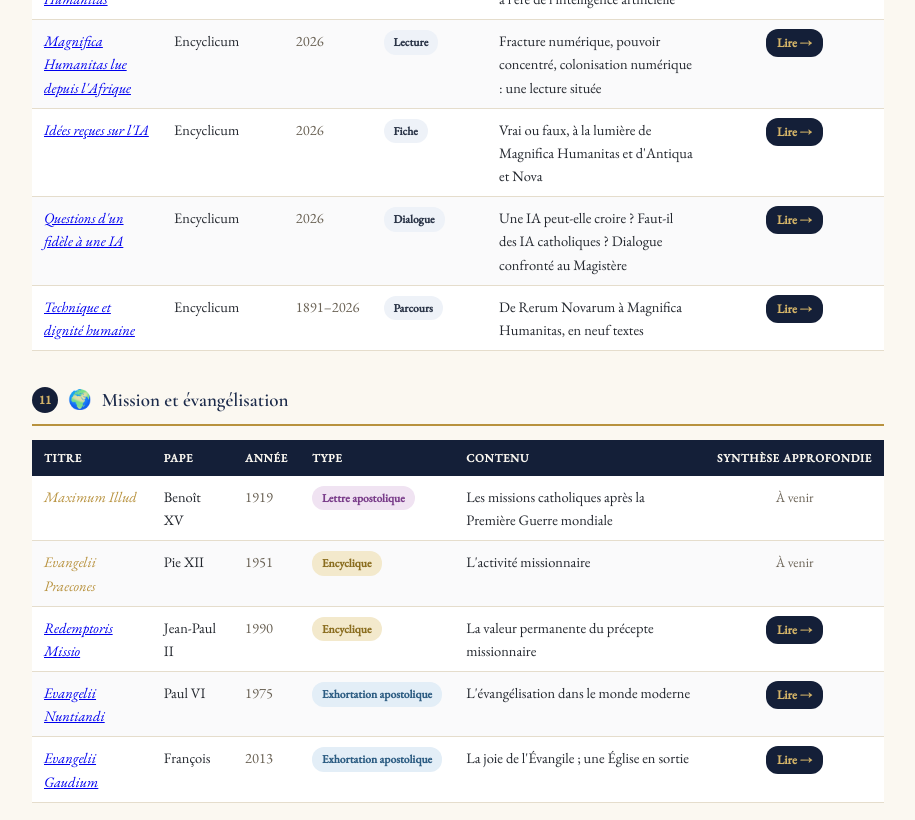
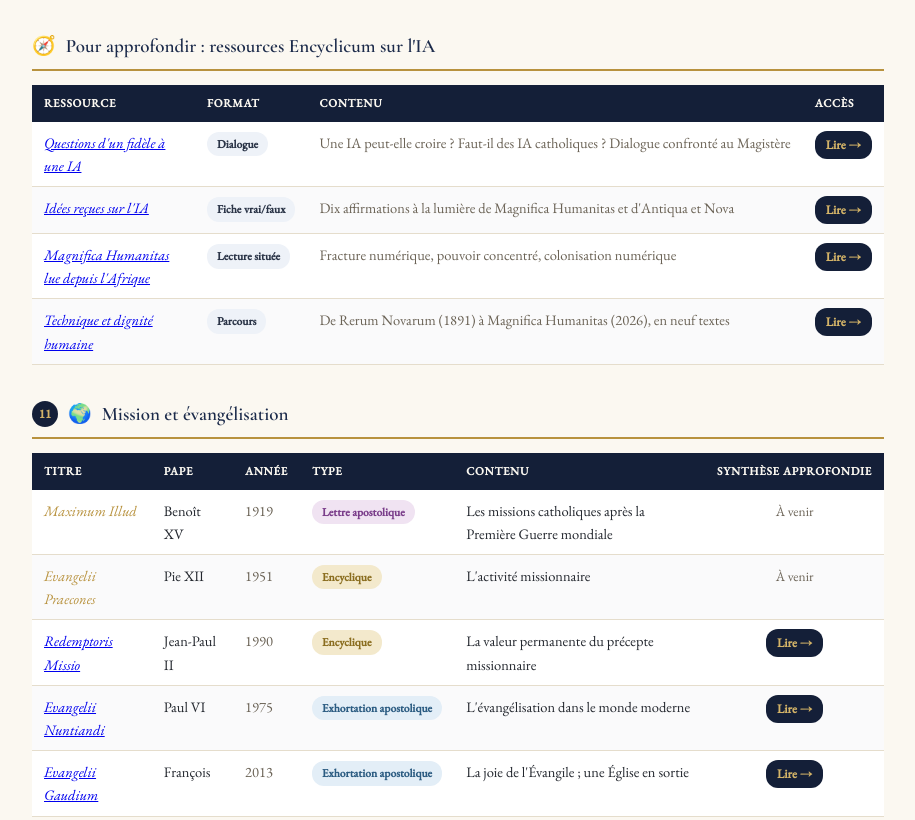
Before and after one commit to MarcZongo/encyclicum, a plain HTML site: page syntheses.html in a window 1280 px wide. Shown: the part 4731-5551 px from the top of the page, without its empty margins (182-1097 px from the left). Drawn offline with nearby package versions, Linux system fonts and the light colour scheme.

Commit message:
Add files via upload

```diff
--- a/syntheses.html
+++ b/syntheses.html
@@ -685,36 +685,38 @@
             <td>Protection de la personne humaine à l'ère de l'intelligence artificielle</td>
             <td class="t-syn"><a href="magnifica-humanitas.html" class="syn-pill">Lire &rarr;</a></td>
           </tr>
-          <tr>
-            <td class="t-title"><em><a href="magnifica-humanitas-afrique.html">Magnifica Humanitas lue depuis l'Afrique</a></em></td>
-            <td>Encyclicum</td>
-            <td>2026</td>
-            <td><span class="type-badge type-lect">Lecture</span></td>
-            <td>Fracture numérique, pouvoir concentré, colonisation numérique : une lecture située</td>
-            <td class="t-syn"><a href="magnifica-humanitas-afrique.html" class="syn-pill">Lire &rarr;</a></td>
-          </tr>
-          <tr>
-            <td class="t-title"><em><a href="idees-recues-ia.html">Idées reçues sur l'IA</a></em></td>
-            <td>Encyclicum</td>
-            <td>2026</td>
-            <td><span class="type-badge type-lect">Fiche</span></td>
-            <td>Vrai ou faux, à la lumière de Magnifica Humanitas et d'Antiqua et Nova</td>
-            <td class="t-syn"><a href="idees-recues-ia.html" class="syn-pill">Lire &rarr;</a></td>
-          </tr>
+      </tbody>
+    </table>
+    </div>
+  </div>
+  <div class="theme-block">
+    <div class="theme-head"><span class="theme-emoji">🧭</span><h4>Pour approfondir : ressources Encyclicum sur l'IA</h4></div>
+    <div style="overflow-x:auto;">
+    <table class="corpus-table">
+      <thead><tr><th>Ressource</th><th>Format</th><th>Contenu</th><th>Accès</th></tr></thead>
+      <tbody>
           <tr>
             <td class="t-title"><em><a href="questions-a-une-ia.html">Questions d'un fidèle à une IA</a></em></td>
-            <td>Encyclicum</td>
-            <td>2026</td>
             <td><span class="type-badge type-lect">Dialogue</span></td>
             <td>Une IA peut-elle croire ? Faut-il des IA catholiques ? Dialogue confronté au Magistère</td>
             <td class="t-syn"><a href="questions-a-une-ia.html" class="syn-pill">Lire &rarr;</a></td>
           </tr>
           <tr>
+            <td class="t-title"><em><a href="idees-recues-ia.html">Idées reçues sur l'IA</a></em></td>
+            <td><span class="type-badge type-lect">Fiche vrai/faux</span></td>
+            <td>Dix affirmations à la lumière de Magnifica Humanitas et d'Antiqua et Nova</td>
+            <td class="t-syn"><a href="idees-recues-ia.html" class="syn-pill">Lire &rarr;</a></td>
+          </tr>
+          <tr>
+            <td class="t-title"><em><a href="magnifica-humanitas-afrique.html">Magnifica Humanitas lue depuis l'Afrique</a></em></td>
+            <td><span class="type-badge type-lect">Lecture située</span></td>
+            <td>Fracture numérique, pouvoir concentré, colonisation numérique</td>
+            <td class="t-syn"><a href="magnifica-humanitas-afrique.html" class="syn-pill">Lire &rarr;</a></td>
+          </tr>
+          <tr>
             <td class="t-title"><em><a href="parcours-technique-dignite.html">Technique et dignité humaine</a></em></td>
-            <td>Encyclicum</td>
-            <td>1891–2026</td>
             <td><span class="type-badge type-lect">Parcours</span></td>
-            <td>De Rerum Novarum à Magnifica Humanitas, en neuf textes</td>
+            <td>De Rerum Novarum (1891) à Magnifica Humanitas (2026), en neuf textes</td>
             <td class="t-syn"><a href="parcours-technique-dignite.html" class="syn-pill">Lire &rarr;</a></td>
           </tr>
       </tbody>
```
Also changed, not shown: index.html (+0 -32 lines).
